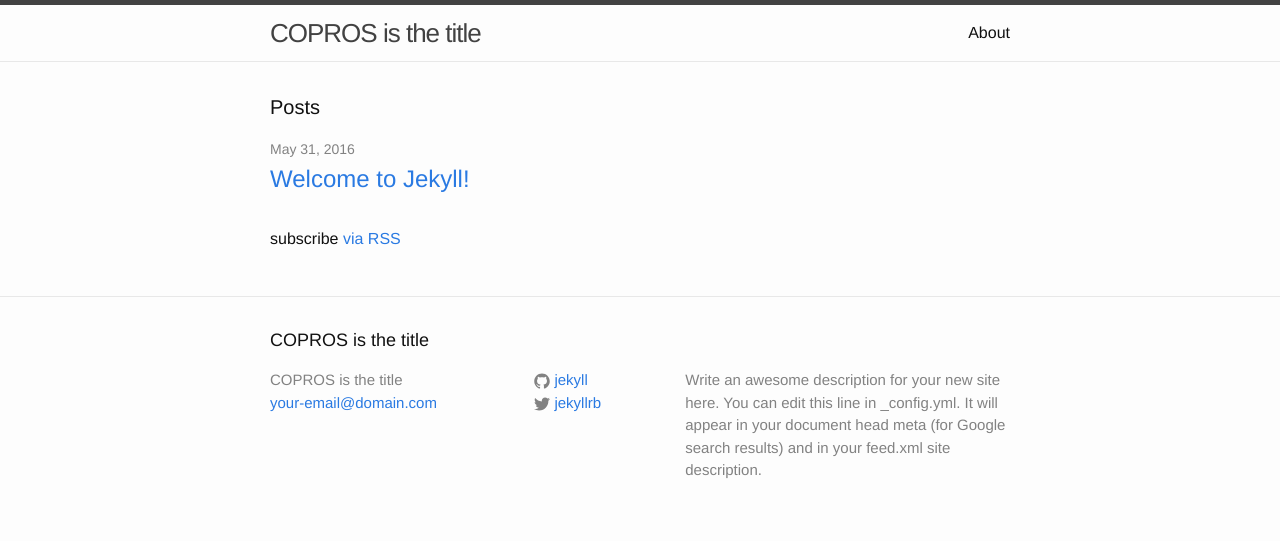
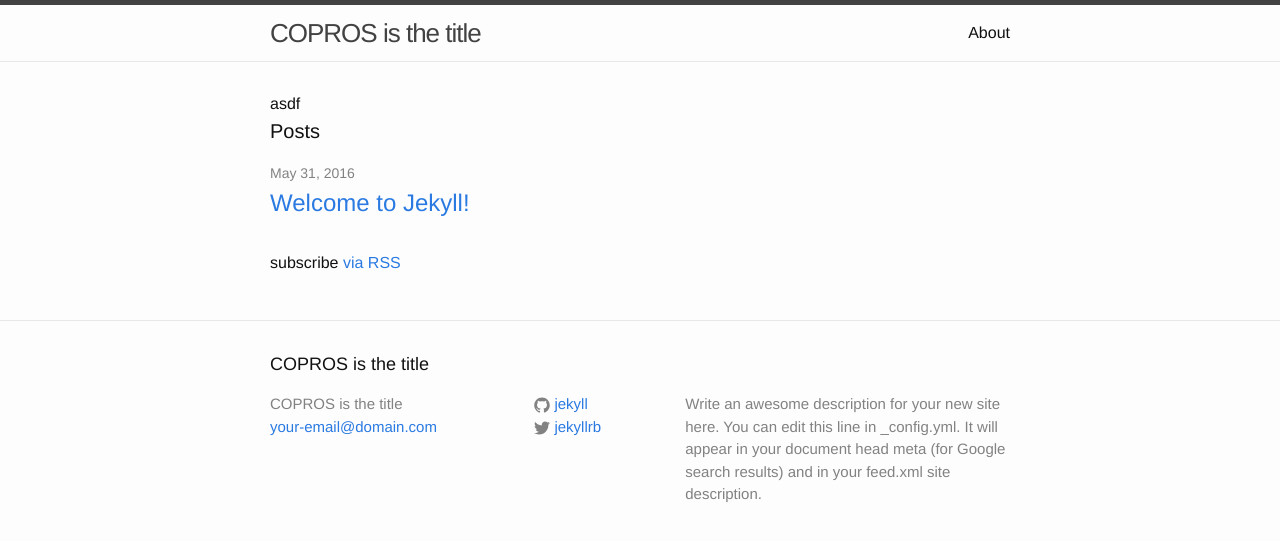
Before and after one commit to name1uda/name1uda.github.io, a Jekyll site: the page built from index.html, in a window 1280 px wide. Shown: the top 541 px of the page. Built offline with Jekyll 4.4.1, drawn with Linux system fonts in a browser that asks for light colours.

Commit message:
This change will be reverted

```diff
--- a/index.html
+++ b/index.html
@@ -2,7 +2,7 @@
 layout: default
 ---
 
-<div class="home">
+<div class="home">asdf
 
   <h1 class="page-heading">Posts</h1>
 
```
